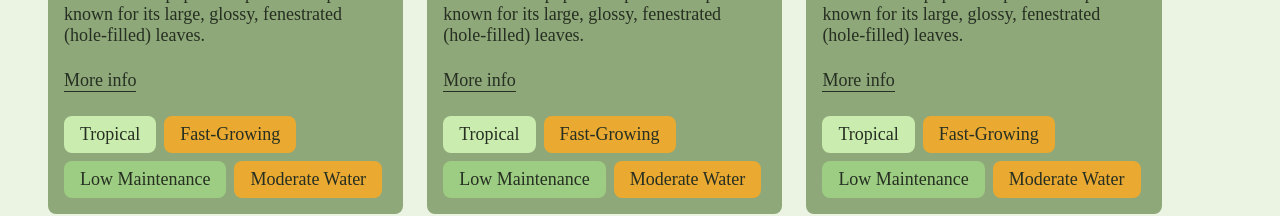
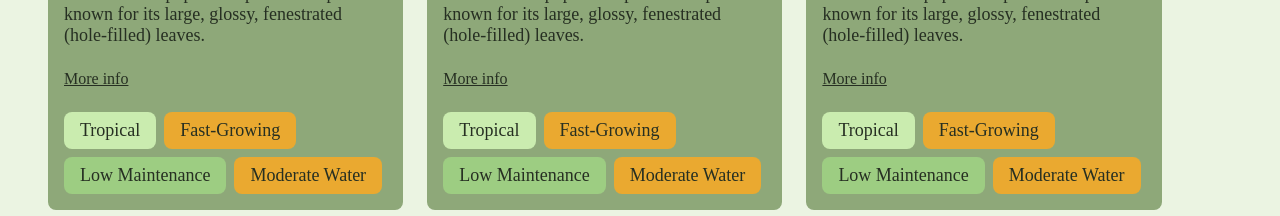
Before and after one commit to YoussraElmortai/plantswap, a Vue app: page /plants in a window 1280 px wide. Shown: the part 834-1050 px from the top of the page. Built offline with nearby package versions, Linux system fonts and the light colour scheme; a web font is replaced by a local one.

Commit message:
Update main.css

```diff
--- a/src/assets/main.css
+++ b/src/assets/main.css
@@ -12,6 +12,7 @@
   --text-color: #262f22;
   --sec-color: #8ea879;
   --orange: #eaa930;
+  --link_color: #90f695;
   --accent-color: #caecaf;
 }
 
@@ -86,17 +87,6 @@ section {
   margin-bottom: 3.2rem;
 }
 
-.link {
-  text-decoration: none;
-  color: inherit;
-  border-bottom: solid 1px;
-  width: fit-content;
-  font-size: 18px;
-
-  &:hover {
-    color: var(--bg-color);
-  }
-}
 
 footer {
   padding: 2rem 3rem;
```
